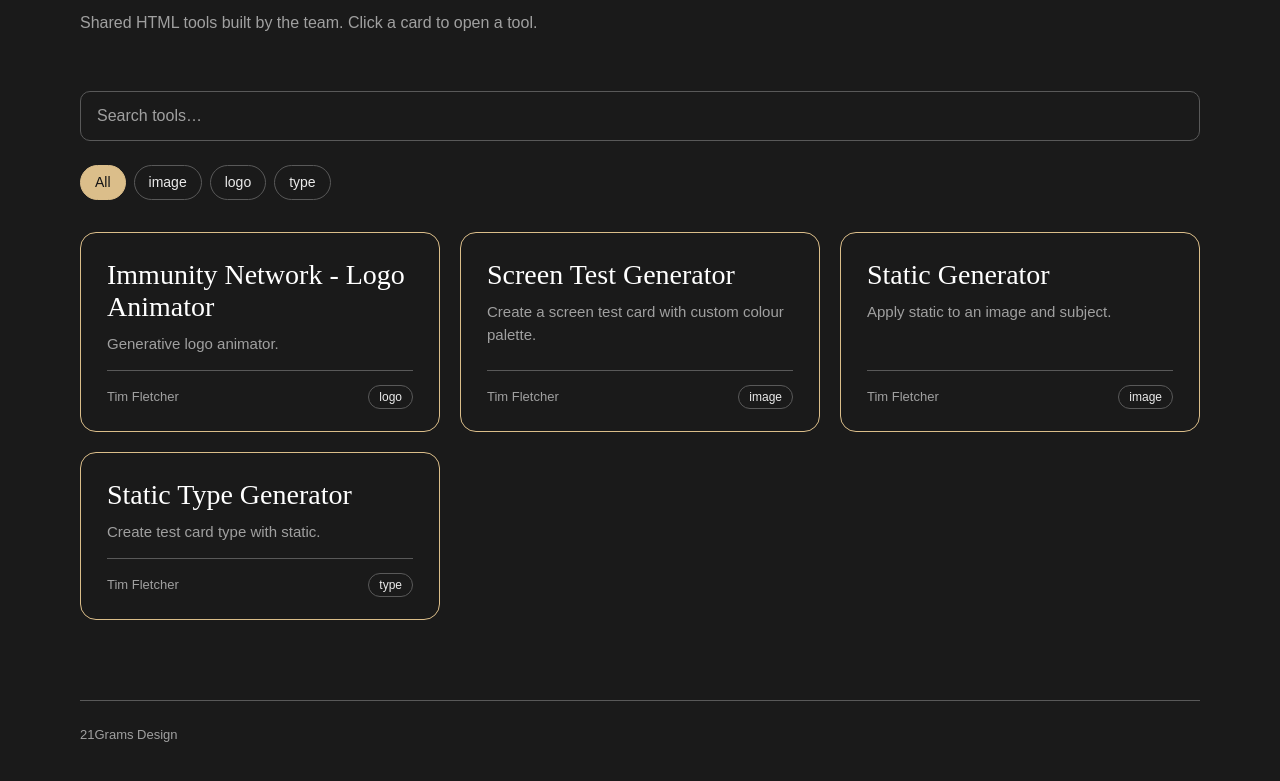
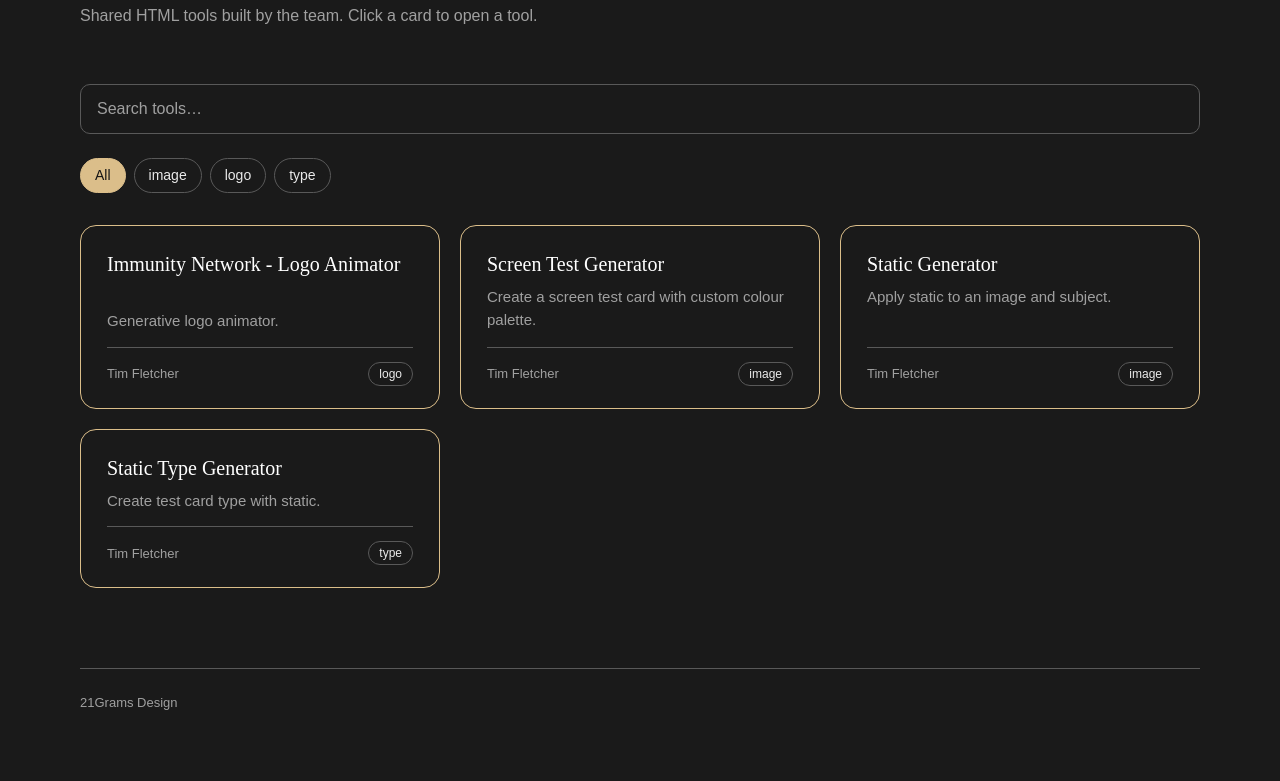
Before and after one commit to 21G-Design/design-tools, a plain HTML site: page index.html in a window 1280 px wide. Shown: the part 139-920 px from the top of the page. Drawn offline with Linux system fonts and the light colour scheme.

Commit message:
Add files via upload

```diff
--- a/index.html
+++ b/index.html
@@ -14,7 +14,7 @@
     --stroke: #595959;
     --serif: "Times New Roman", Times, serif;
     --sans: Arial, Helvetica, sans-serif;
-    --h1: clamp(32px, 4.4vw, 54px);
+    --h1: clamp(26px, 3.5vw, 43px);
     --logo-ref: clamp(40px, 5.5vw, 68px); /* logo size kept independent of heading */
   }
   * { box-sizing: border-box; }
@@ -46,7 +46,7 @@
   .grid { display: grid; grid-template-columns: repeat(auto-fill, minmax(300px, 1fr)); gap: 20px; padding: 32px 0 80px; }
   .card { display: flex; flex-direction: column; gap: 10px; padding: 26px 26px 22px; border: 0.5px solid var(--gold); border-radius: 16px; text-decoration: none; color: inherit; transition: background .2s, transform .2s; }
   .card:hover, .card:focus-visible { background: rgba(219, 190, 138, 0.07); transform: translateY(-2px); outline: none; }
-  .card h2 { margin: 0; font-family: var(--serif); font-weight: 400; font-size: 28px; line-height: 1.15; color: #fff; }
+  .card h2 { margin: 0; font-family: var(--serif); font-weight: 400; font-size: 20px; line-height: 1.2; color: #fff; }
   .card h2::after { content: " →"; color: var(--gold); opacity: 0; transition: opacity .2s; }
   .card:hover h2::after { opacity: 1; }
   .card p { margin: 0; color: var(--subcopy); font-size: 15px; flex: 1; }
```
